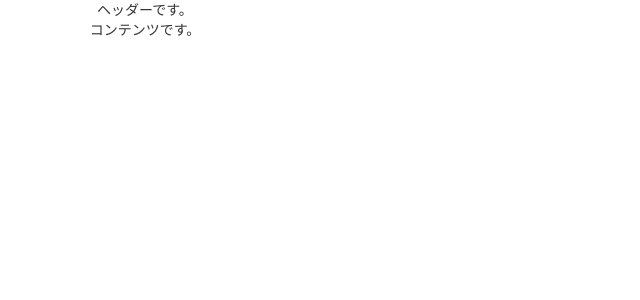
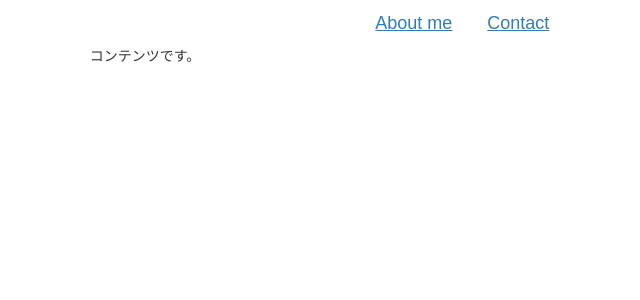
Before and after one commit to itamaev2/react-profile, a React (Create React App) app: page / in a window 1280 px wide. Shown: the top 300 px of the page, without its empty margins (495-1135 px from the left). Built offline with nearby package versions, Linux system fonts and the light colour scheme.

Commit message:
Add menu to header

```diff
--- a/src/App.js
+++ b/src/App.js
@@ -6,7 +6,7 @@ import './App.css';
 export default class App extends React.Component {
   render() {
     return (
-      <div className="App">
+      <div className="App container-fluid">
         <Header />
         <Contents />
       </div>
--- a/src/Header.js
+++ b/src/Header.js
@@ -1,10 +1,12 @@
 import React from 'react';
+import { Button } from 'react-bootstrap';
 
 export default class Header extends React.Component {
   render() {
     return (
-        <div className="header">
-          ヘッダーです。
+        <div className="header row">
+          <Button bsStyle="link" className="col-xs-1 col-xs-offset-8 btn btn-lg"><u>About me</u></Button>
+          <Button bsStyle="link" className="col-xs-1 btn btn-lg"><u>Contact</u></Button>
         </div>
     );
   }
```
